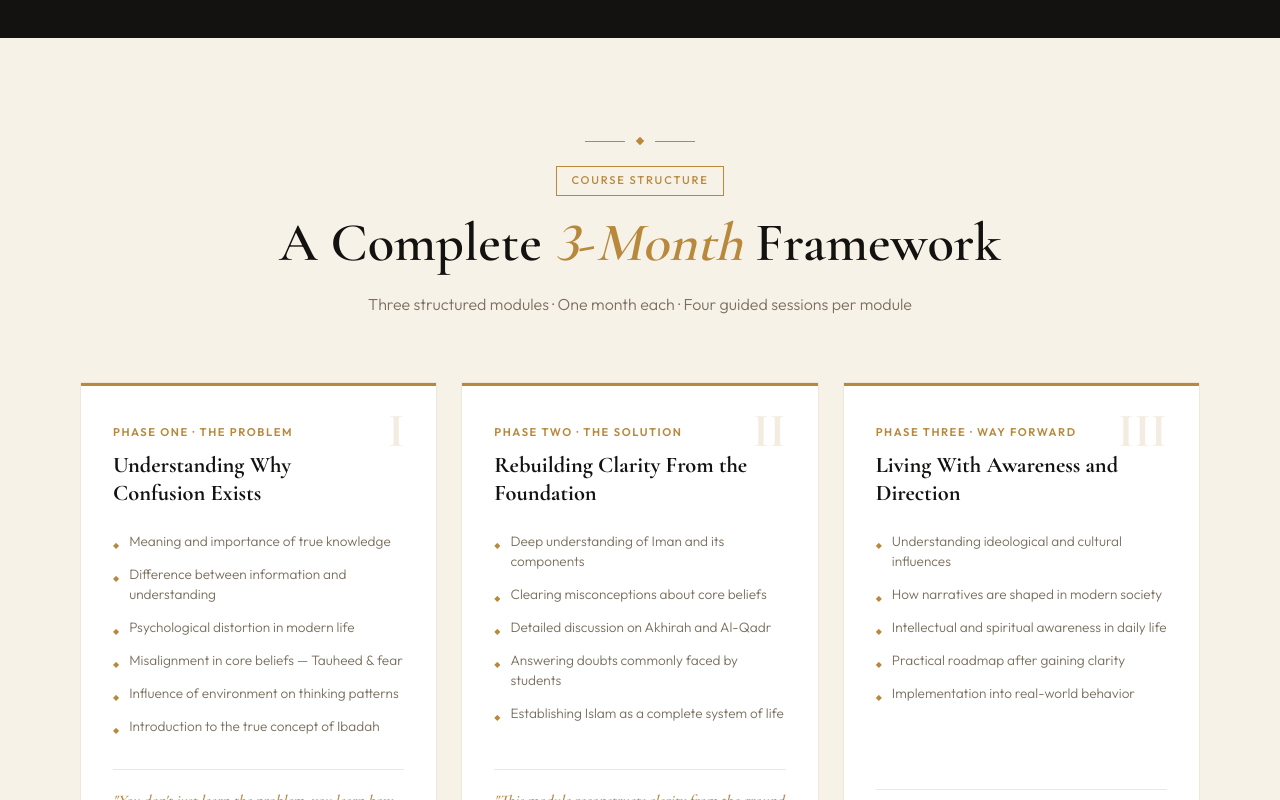
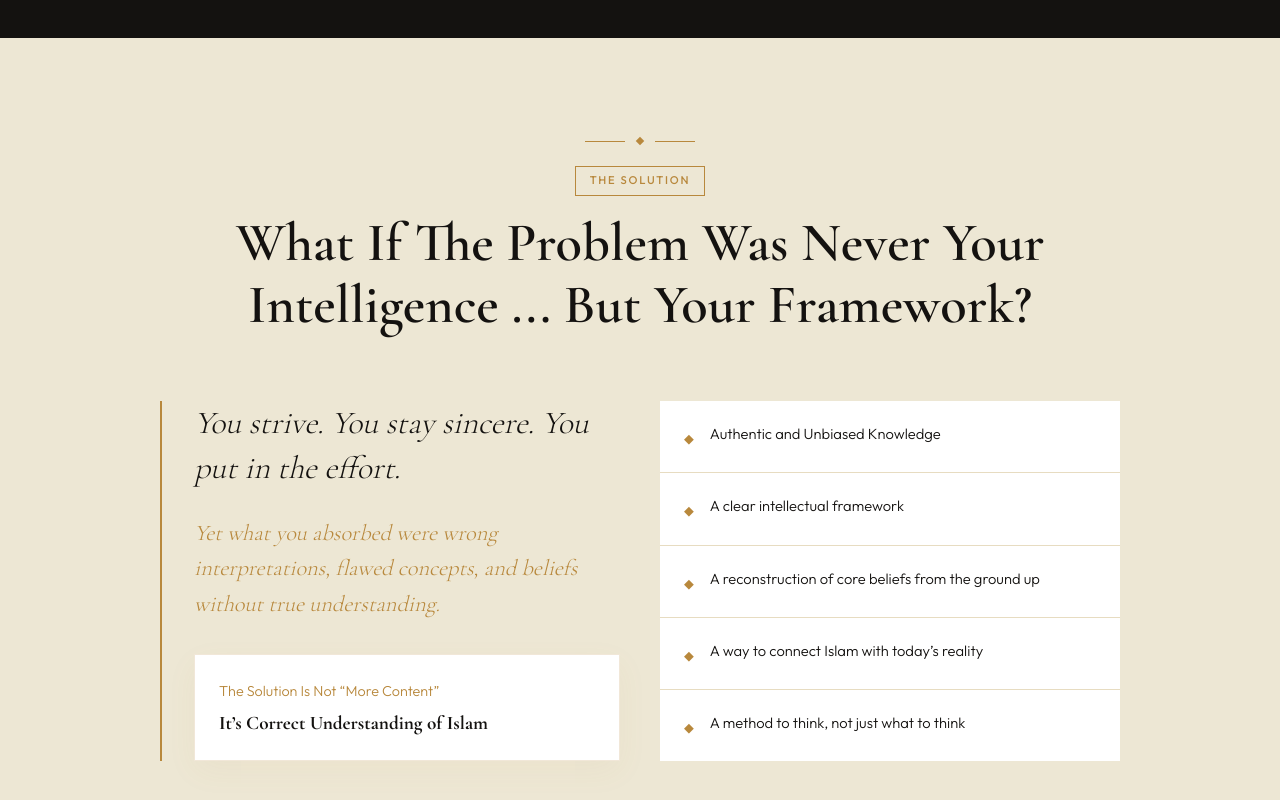
Before and after one commit to mhazmatjunior/The-Blinded-Muslim, a Next.js app: page / in a window 1280 px wide. Shown: the part 1800-2600 px from the top of the page. Built offline with nearby package versions, Linux system fonts and the light colour scheme.

Commit message:
feat: complete Solution section overhaul with architectural symmetry and refined typography

```diff
--- a/app/page.js
+++ b/app/page.js
@@ -4,6 +4,7 @@ import { useReveal } from "../hooks/useReveal";
 import { Navbar } from "../components/Navbar";
 import { Hero } from "../components/Hero";
 import { ProblemSection } from "../components/ProblemSection";
+import { SolutionSection } from "../components/SolutionSection";
 import { CredibilitySection } from "../components/CredibilitySection";
 import { PosterSection } from "../components/PosterSection";
 import { ModulesSection } from "../components/ModulesSection";
@@ -23,6 +24,7 @@ export default function Home() {
       <main>
         <Hero />
         <ProblemSection />
+        <SolutionSection />
         <ModulesSection />
         <TransformationSection />
         <WhyDifferentSection />
--- /dev/null
+++ b/components/SolutionSection.js
@@ -0,0 +1,68 @@
+import { SectionHeader } from "./Shared";
+
+export function SolutionSection() {
+  const solutions = [
+    { text: "Authentic and Unbiased Knowledge" },
+    { text: "A clear intellectual framework" },
+    { text: "A reconstruction of core beliefs from the ground up" },
+    { text: "A way to connect Islam with today’s reality" },
+    { text: "A method to think, not just what to think" },
+  ];
+
+  return (
+    <section id="solution" style={{ background: "var(--parchment-2)", padding: "var(--section-pv) var(--section-ph)" }}>
+      <div style={{ maxWidth: 960, margin: "0 auto" }}>
+        <SectionHeader
+          label="The Solution"
+          heading="What If The Problem Was Never Your Intelligence ... But Your Framework?"
+        />
+
+        <div style={{ display: "grid", gridTemplateColumns: "1fr 1fr", gap: "2.5rem", alignItems: "stretch" }} className="two-col">
+          {/* Left — Statement */}
+          <div className="reveal" style={{ borderLeft: "2px solid var(--gold)", paddingLeft: "2rem" }}>
+            <p className="f-display" style={{ fontSize: "clamp(1.4rem, 2.5vw, 2rem)", color: "var(--charcoal)", lineHeight: 1.4, fontStyle: "italic", marginBottom: "1.5rem" }}>
+              You strive. You stay sincere. You put in the effort.
+            </p>
+            <p className="f-display" style={{ fontSize: "clamp(1.1rem, 2vw, 1.4rem)", color: "var(--gold)", lineHeight: 1.6, fontStyle: "italic", marginBottom: "2rem" }}>
+              Yet what you absorbed were wrong interpretations, flawed concepts, and beliefs without true understanding.
+            </p>
+
+            <div style={{ padding: "1.5rem", background: "var(--white)", border: "1px solid var(--border)", boxShadow: "0 10px 30px rgba(184,136,60,0.05)" }}>
+              <p style={{ color: "var(--gold)", fontSize: "0.9rem", lineHeight: 1.8, marginBottom: "0.4rem" }}>
+                The Solution Is Not “More Content”
+              </p>
+              <p className="f-display" style={{ color: "var(--charcoal)", fontSize: "1.2rem", fontWeight: 700, lineHeight: 1.3 }}>
+                It’s Correct Understanding of Islam
+              </p>
+            </div>
+          </div>
+
+          {/* Right — Needs List */}
+          <div style={{ display: "flex", flexDirection: "column", gap: "1px", background: "rgba(184,136,60,0.12)" }}>
+            {solutions.map((s, i) => (
+              <div
+                key={i}
+                className={`reveal d${i + 1}`}
+                style={{
+                  background: "var(--white)",
+                  padding: "1.2rem 1.5rem",
+                  display: "flex",
+                  alignItems: "flex-start",
+                  gap: "1rem",
+                  flex: 1,
+                  justifyContent: "center",
+                  flexDirection: "column"
+                }}
+              >
+                <div style={{ display: "flex", gap: "1rem", alignItems: "flex-start" }}>
+                  <span style={{ color: "var(--gold)", marginTop: 3, flexShrink: 0, fontSize: "0.8rem" }}>◆</span>
+                  <span style={{ color: "var(--charcoal)", fontSize: "0.92rem", fontWeight: 300, lineHeight: 1.4 }}>{s.text}</span>
+                </div>
+              </div>
+            ))}
+          </div>
+        </div>
+      </div>
+    </section>
+  );
+}
```
